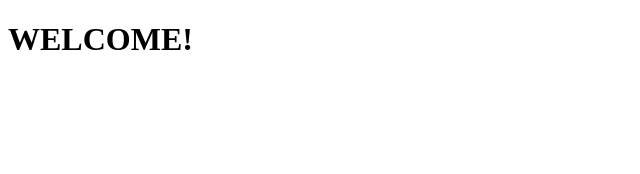
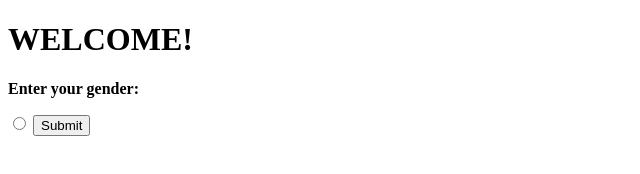
Before and after one commit to linetlucy-genchabe/akan-name-app, a plain HTML site: page index.html in a window 1280 px wide. Shown: the whole page, without its empty margins (0-640 px from the left). Drawn offline with Linux system fonts and the light colour scheme.

Commit message:
add input and button

```diff
--- a/index.html
+++ b/index.html
@@ -5,5 +5,9 @@
     </head>
     <body>
         <h1>WELCOME!</h1>
+        <p><b>Enter your gender:</b></p>
+        <input type="radio" name="gender" value="F/M" id="myRadio">
+        <button onclick="myFunction()">Submit</button>
+        <p id="gender"></p>
     </body>
 </html>
```
Also changed, not shown: js/scripts.js (+8 -3 lines).
